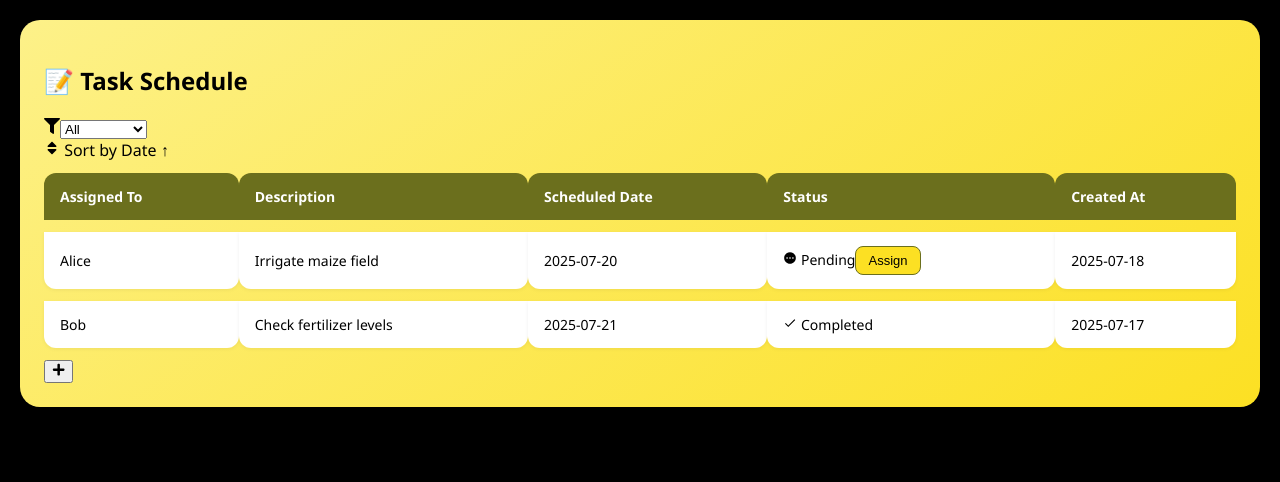
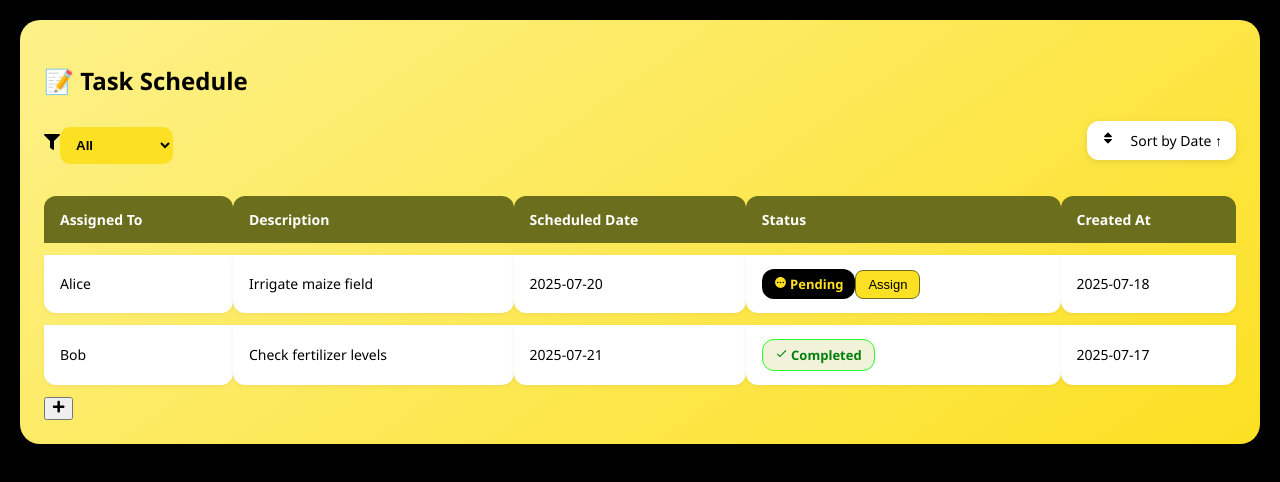
Before and after one commit to endlessCoder01/Sams_WebDash, a React (Create React App) app: page / in a window 1280 px wide. Shown: the top 482 px of the page. Built offline with nearby package versions, Linux system fonts and the light colour scheme.

Commit message:
moving on

```diff
--- a/src/components/tasktable.jsx
+++ b/src/components/tasktable.jsx
@@ -74,7 +74,7 @@ const TaskTable = () => {
       <h2 className="heading">📝 Task Schedule</h2>
 
       <div className="controls">
-        <div className="filter">
+        <div className="filters">
           <FaFilter />
           <select
             onChange={(e) => setFilterStatus(e.target.value)}
--- a/src/styles/TaskTable.css
+++ b/src/styles/TaskTable.css
@@ -247,24 +247,7 @@
   text-align: left;
 }
 
-.badge {
-  padding: 0.3rem 0.6rem;
-  border-radius: 12px;
-  font-weight: bold;
-  display: inline-flex;
-  align-items: center;
-  gap: 0.3rem;
-}
 
-.badge.pending {
-  background-color: #ffed8b;
-  color: #6b6f1d;
-}
-
-.badge.completed {
-  background-color: #6b6f1d;
-  color: #fff;
-}
 
 .assign-btn {
   margin-top: 0.3rem;
@@ -400,14 +383,36 @@
   margin-bottom: 8px;
 }
 
+.filters select {
+  gap: 45px;
+
+  padding: 10px 12px;
+  border-radius: 10px;
+  border: none;
+  font-weight: 600;
+  background-color: #FCE023;
+  color: #000;
+  margin-top: 10px;
+  margin-right: 4px;
+}
+
 /* Filter and sort */
-.task-filter-sort {
+.sort {
   display: flex;
   gap: 16px;
   flex-wrap: wrap;
+
+    padding: 10px 14px;
+  border-radius: 12px;
+  border: none;
+  background-color: #fff;
+  font-size: 14px;
+  box-shadow: 0 2px 6px rgba(0, 0, 0, 0.1);
+  transition: all 0.2s ease;
+  cursor: pointer;
 }
 
-.task-filter-sort select {
+.sort select {
   padding: 10px 14px;
   border-radius: 12px;
   border: none;
@@ -418,7 +423,7 @@
   cursor: pointer;
 }
 
-.task-filter-sort select:hover {
+.sort:hover {
   background-color: #fdf189;
 }
 
@@ -449,8 +454,27 @@
   box-shadow: 0 1px 4px rgba(0, 0, 0, 0.06);
 }
 
+/* .badge {
+  padding: 0.3rem 0.6rem;
+  border-radius: 12px;
+  font-weight: bold;
+  display: inline-flex;
+  align-items: center;
+  gap: 0.3rem;
+}
+
+.badge.pending {
+  background-color: #ffed8b;
+  color: #6b6f1d;
+}
+
+.badge.completed {
+  background-color: #6b6f1d;
+  color: #fff;
+} */
+
 /* Status badge */
-.task-badge {
+.badge {
   padding: 6px 12px;
   font-size: 13px;
   font-weight: 600;
@@ -459,12 +483,21 @@
   text-transform: capitalize;
 }
 
-.status-completed {
-  background-color: #6B6F1D;
-  color: #fff;
+.controls{
+     display: flex;
+  justify-content: space-between;
+  align-items: center;
+  flex-wrap: wrap;
+  margin-bottom: 20px;
 }
 
-.status-pending {
+.badge.completed {
+  background-color: #eef0d1d3;
+  border: 1px solid #27fd27;
+  color: #00800b;
+}
+
+.badge.pending {
   background-color: #000;
   color: #fce023;
 }
```
